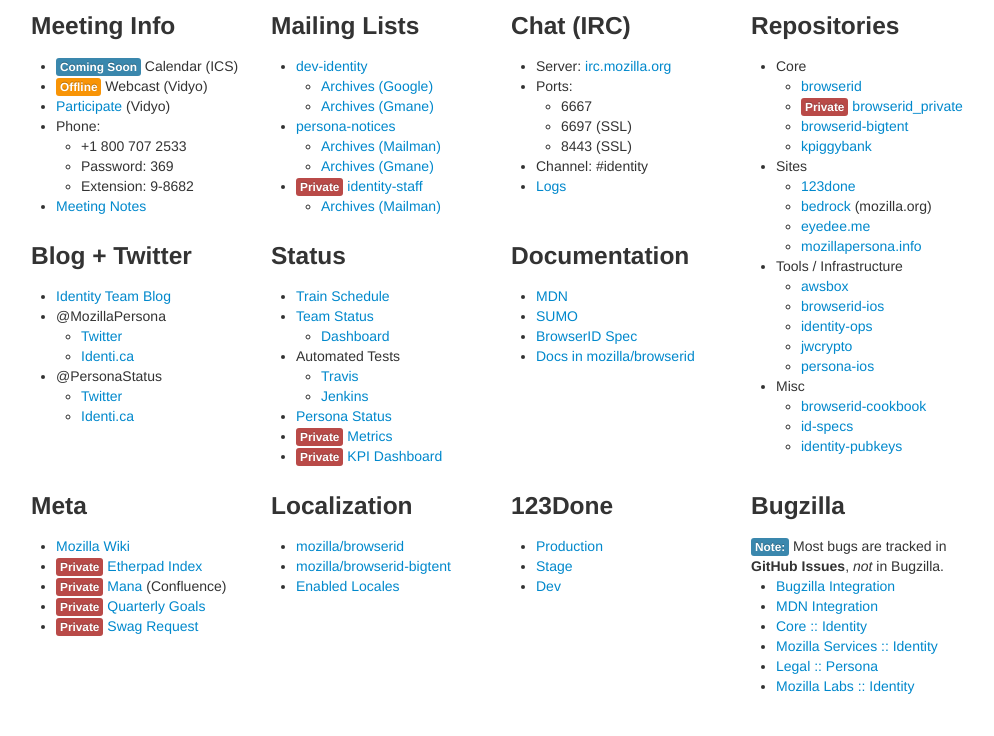
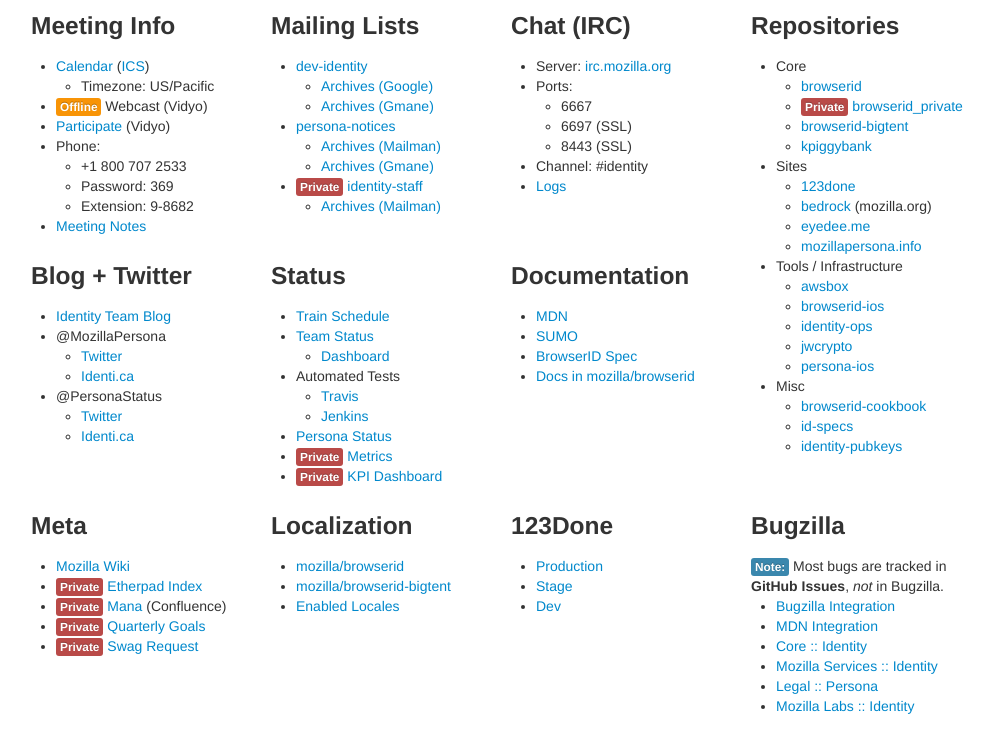
Before and after one commit to callahad/mozillapersona.info, a plain HTML site: page index.html in a window 1280 px wide. Shown: the part 64-800 px from the top of the page, without its empty margins (139-1133 px from the left). Drawn offline with Linux system fonts and the light colour scheme.

Commit message:
Add calendar links

```diff
--- a/index.html
+++ b/index.html
@@ -18,7 +18,10 @@
             <div class="span3">
               <h3>Meeting Info</h3>
               <ul>
-                <li><span class="label label-info">Coming Soon</span> Calendar (ICS)</li>
+                <li><a href="https://mail.mozilla.com/home/mozillacalendar@mozilla.com/Identity.html">Calendar</a> (<a href="https://mail.mozilla.com/home/mozillacalendar@mozilla.com/Identity">ICS</a>)</li>
+                <ul>
+                  <li>Timezone: US/Pacific</li>
+                </ul>
                 <li><span class="label label-warning">Offline</span> Webcast (Vidyo)</li>
                 <li><a href="https://v.mozilla.com/flex.html?roomdirect.html&amp;key=RVQ7pePJkXcp">Participate</a> (Vidyo)</li>
                 <li>Phone: </li>
```
